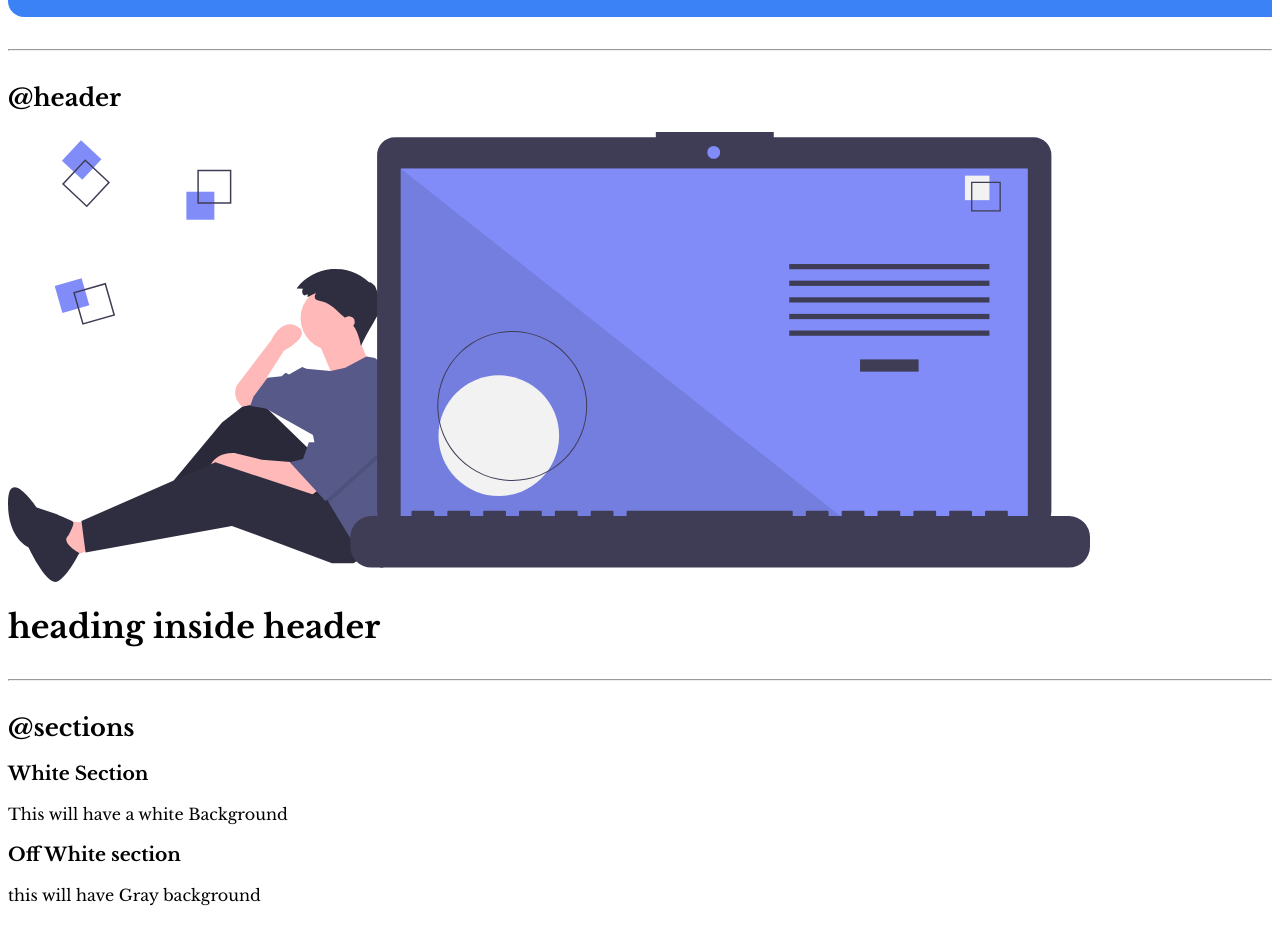
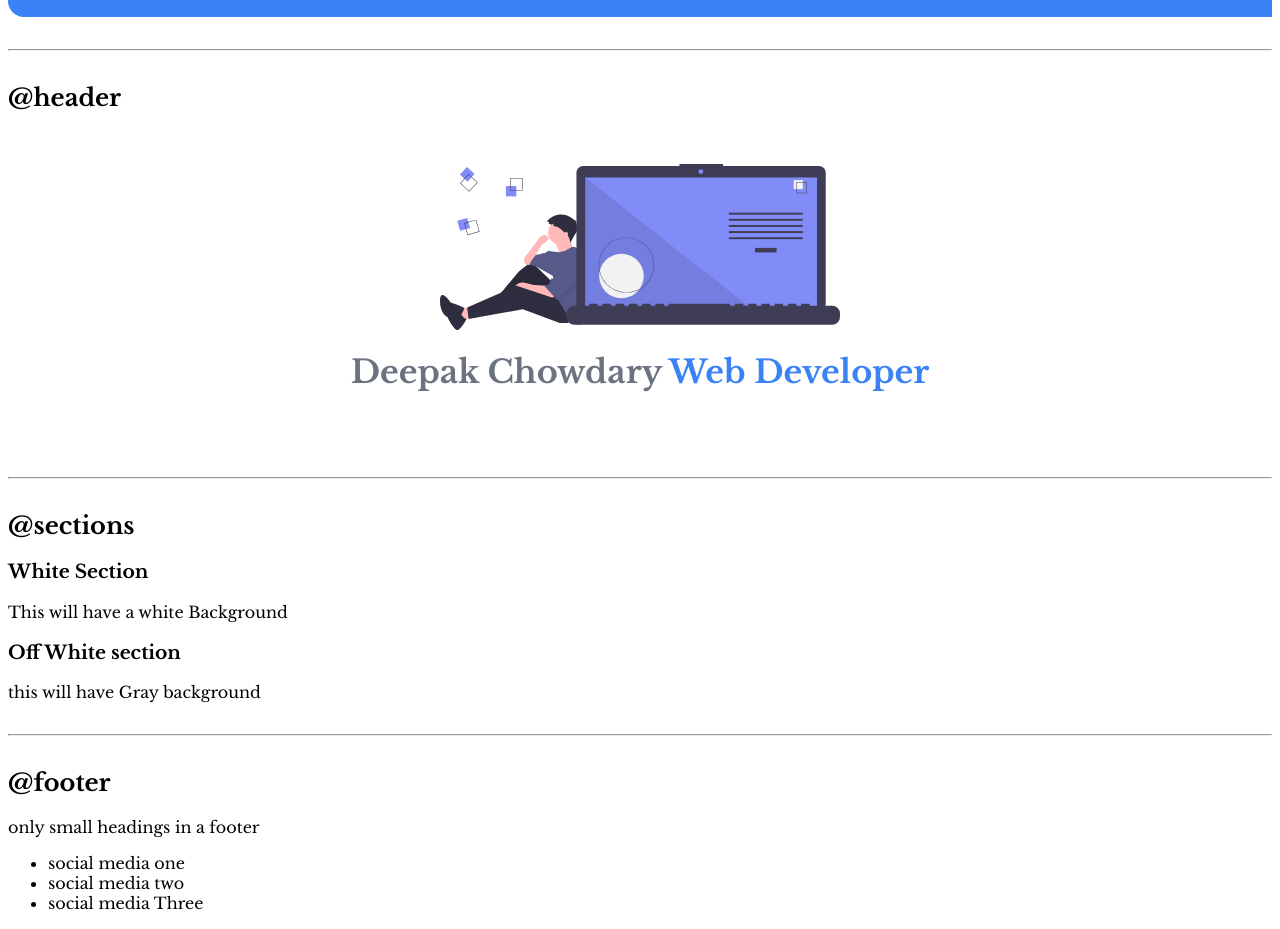
Before and after one commit to VBSLdeepak/neogcamp-lesson-3, a plain HTML site: page index.html in a window 1280 px wide. Shown: the part 1411-2340 px from the top of the page. Drawn offline with nearby package versions, Linux system fonts and the light colour scheme.

Commit message:
header styled

```diff
--- a/index.html
+++ b/index.html
@@ -78,9 +78,9 @@
     </nav>
     <hr>
     <h2>@header</h2>
-    <header>
-        <img src="imgs/think.svg">
-        <h1>heading inside header </h1>
+    <header class="main">
+        <img class="main-img"src="imgs/think.svg">
+        <h1 class="main-heading">Deepak Chowdary <span class="main-heading-high">Web Developer</span> </h1>
     </header>
     <hr>
     <h2>@sections</h2>
--- a/styles.css
+++ b/styles.css
@@ -2,6 +2,7 @@
 
 :root{
     --primary-color:#3B82F6;
+    --dark-gray:#6B7280;
 }
 
 body{
@@ -64,3 +65,21 @@ hr{
 .navigation .link-active{
     font-weight: bold ;
 }
+/* header */
+.main{
+    padding:2rem;
+}
+
+.main .main-img{
+    max-width:400px;
+    margin:auto;
+    display:block;
+}
+.main .main-heading{
+    text-align:center;
+    color:var(--dark-gray);
+
+}
+.main .main-heading .main-heading-high{
+    color:var(--primary-color);
+}
```
